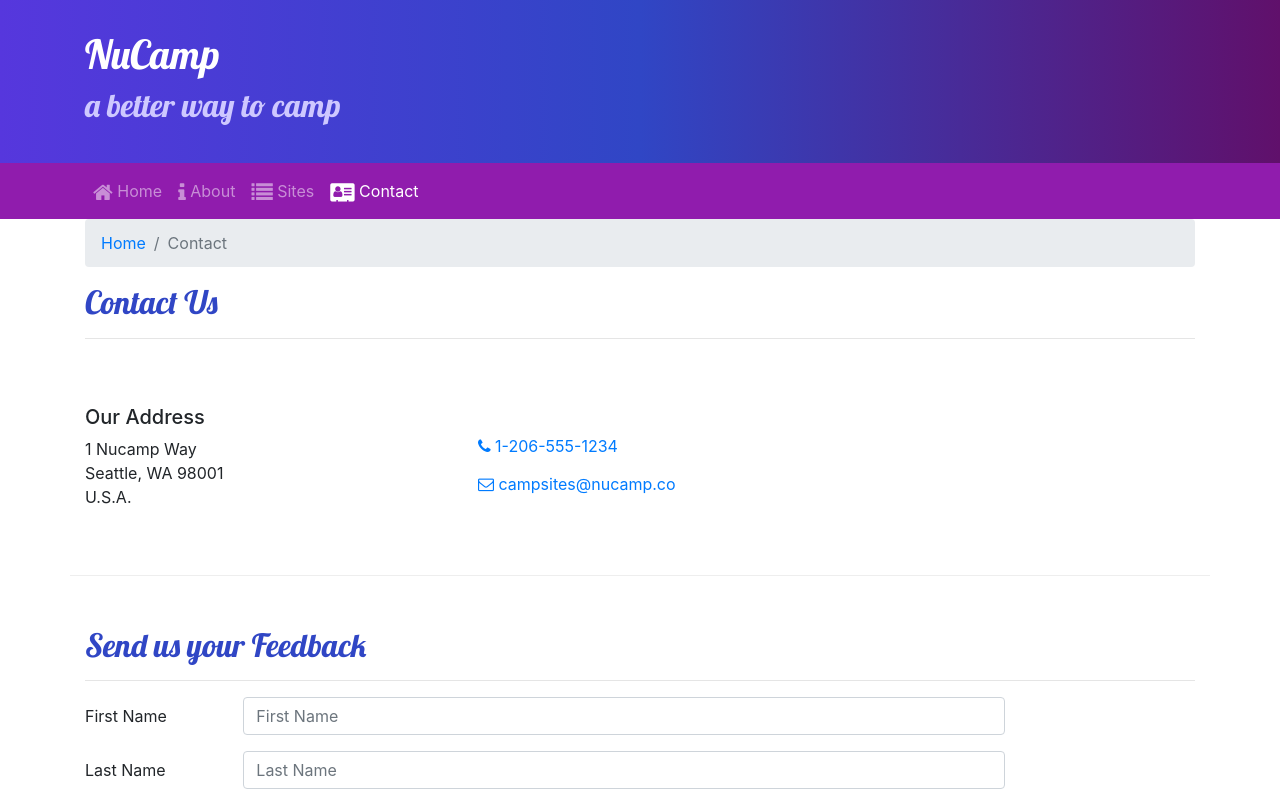
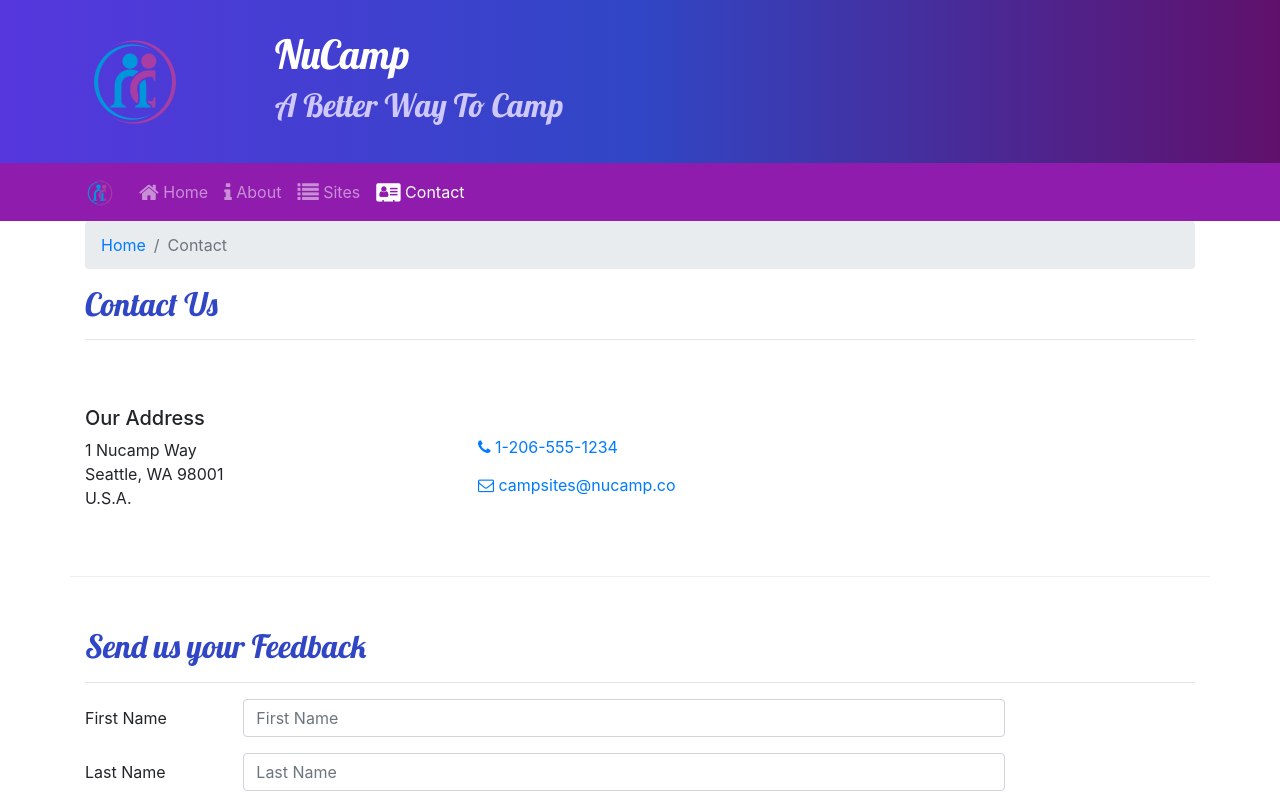
Before and after one commit to AndreasGuy54/nucampsite, a website: page contactus.html in a window 1280 px wide. Shown: the top 800 px of the page. Drawn offline with nearby package versions, Linux system fonts and the light colour scheme.

Commit message:
added logo to header and navigation

```diff
--- a/contactus.html
+++ b/contactus.html
@@ -23,9 +23,12 @@
     <header class="jumbotron jumbotron-fluid">
         <div class="container">
             <div class="row">
+                <div class="col-4 col-sm-3 col-md-2 align-self-center">
+                    <img src="img/logo.png" class="img-fluid" alt="company logo">
+                </div>
                 <div class="col">
                     <h1>NuCamp</h1>
-                    <h2>a better way to camp</h2>
+                    <h2>A Better Way To Camp</h2>
                 </div>
             </div>
         </div>
@@ -33,6 +36,8 @@
 
     <nav class="navbar navbar-expand-sm navbar-dark sticky-top">
         <div class="container">
+            <a href="#" class="navbar-brand"><img src="img/logo.png" height="30" width="30" alt="logo"></a>
+
             <button class="navbar-toggler ml-auto" type="button" data-toggle="collapse" data-target="#nucampNavbar">
                 <span class="navbar-toggler-icon"></span>
             </button>
```
Also changed, not shown: aboutus.html (+6 -2 lines), index.html (+6 -1 lines), img/bootstrap-thumb.png (added), img/breadcrumb-trail-thumb.jpg (added), img/breadcrumb-trail.jpg (added), img/chrome-river-thumb.jpg (added), img/chrome-river.jpg (added), img/logo.png (added), img/react-lake-thumb.jpg (added), img/react-lake.jpg (added).
